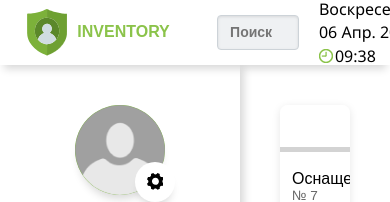
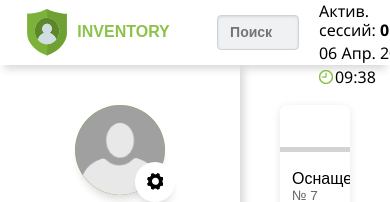
Before and after one commit to starik061/orders-project, a Vue app: page / in a window 390 px wide. Shown: the top 202 px of the page. Built offline with nearby package versions, Linux system fonts and the light colour scheme; no server answers.

Commit message:
💥Big upgrade: remade project with server part nd client part. Create in bothy part functionality for ctive sessions. Remove client Reedme and make it global

```diff
--- a/package.json
+++ b/package.json
@@ -15,6 +15,7 @@
   "dependencies": {
     "normalize.css": "^8.0.1",
     "pinia": "^3.0.1",
+    "socket.io-client": "^4.8.1",
     "vue": "^3.5.13",
     "vue-router": "^4.5.0",
     "vue3-toastify": "^0.2.8"
--- a/src/components/TopNav.vue
+++ b/src/components/TopNav.vue
@@ -17,9 +17,14 @@
         type="text"
         placeholder="поиск"
       />
+      <div class="date-time-container">
+        <p class="day-session-wrapper">
+          <span>{{ getWeekdayName(new Date()) }}</span>
+          <span
+            >Актив. сессий: <span style="font-weight: bold">{{ activeSessions }}</span></span
+          >
+        </p>
 
-      <div class="date-time-container">
-        <p>{{ getWeekdayName(new Date()) }}</p>
         <p class="day-time-wrapper">
           <span class="date">{{ getDate(new Date()) }}</span>
           <span class="time-container">
@@ -35,8 +40,11 @@
 <script setup>
   import { ref, onMounted, onUnmounted } from 'vue'
   import IconClock from '@/components/icons/IconClock.vue'
+  import socket from '@/socket'
 
   const currentTime = ref('00:00')
+  const activeSessions = ref(0)
+
   let timeInterval = null
   function getWeekdayName(dateInput) {
     const days = ['Воскресенье', 'Понедельник', 'Вторник', 'Среда', 'Четверг', 'Пятница', 'Суббота']
@@ -76,6 +84,12 @@
   }
 
   onMounted(() => {
+    // Получаем количество активных сессий через WebSocket
+    socket.on('activeSessions', (sessions) => {
+      activeSessions.value = sessions
+    })
+    //------------
+
     currentTime.value = getTime(new Date())
 
     timeInterval = setInterval(() => {
@@ -160,7 +174,19 @@
     margin-left: auto;
     font-family: 'Segoe UI', 'Helvetica Neue', Arial, sans-serif;
   }
+  .day-session-wrapper {
+    display: inline-flex;
+    justify-content: flex-start;
+    align-items: center;
+    gap: 15px;
 
+    @media (max-width: 650px) {
+      display: flex;
+      flex-direction: column;
+      align-items: flex-start;
+      gap: 5px;
+    }
+  }
   .day-time-wrapper {
     display: inline-flex;
     justify-content: flex-start;
--- /dev/null
+++ b/src/socket.js
@@ -0,0 +1,6 @@
+import { io } from 'socket.io-client'
+
+// Создаём подключение к серверу (изменить адрес на нужный)
+const socket = io('http://localhost:3000')
+
+export default socket
```
Also changed, not shown: 2 other files (tests, documents, lock files or other folders).
